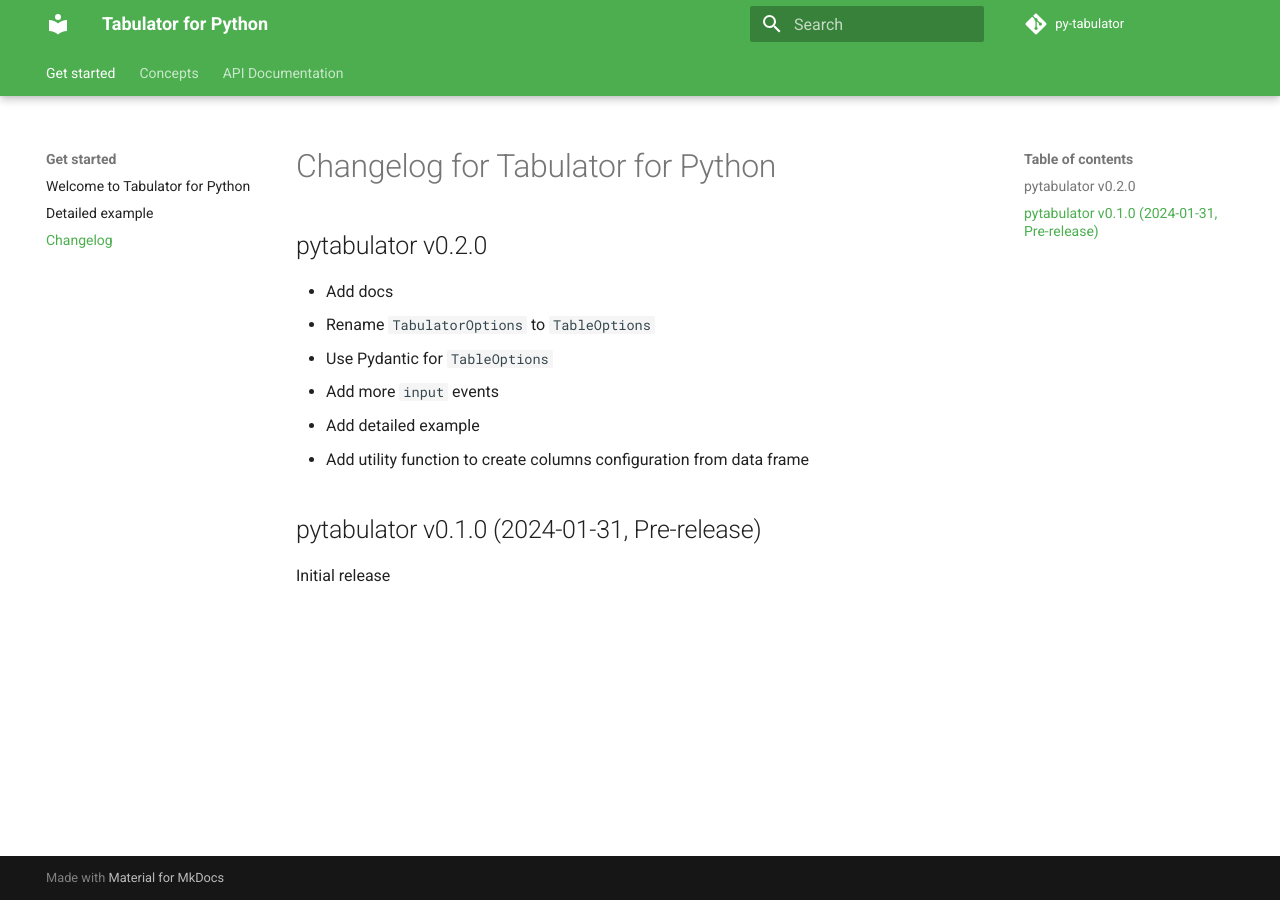
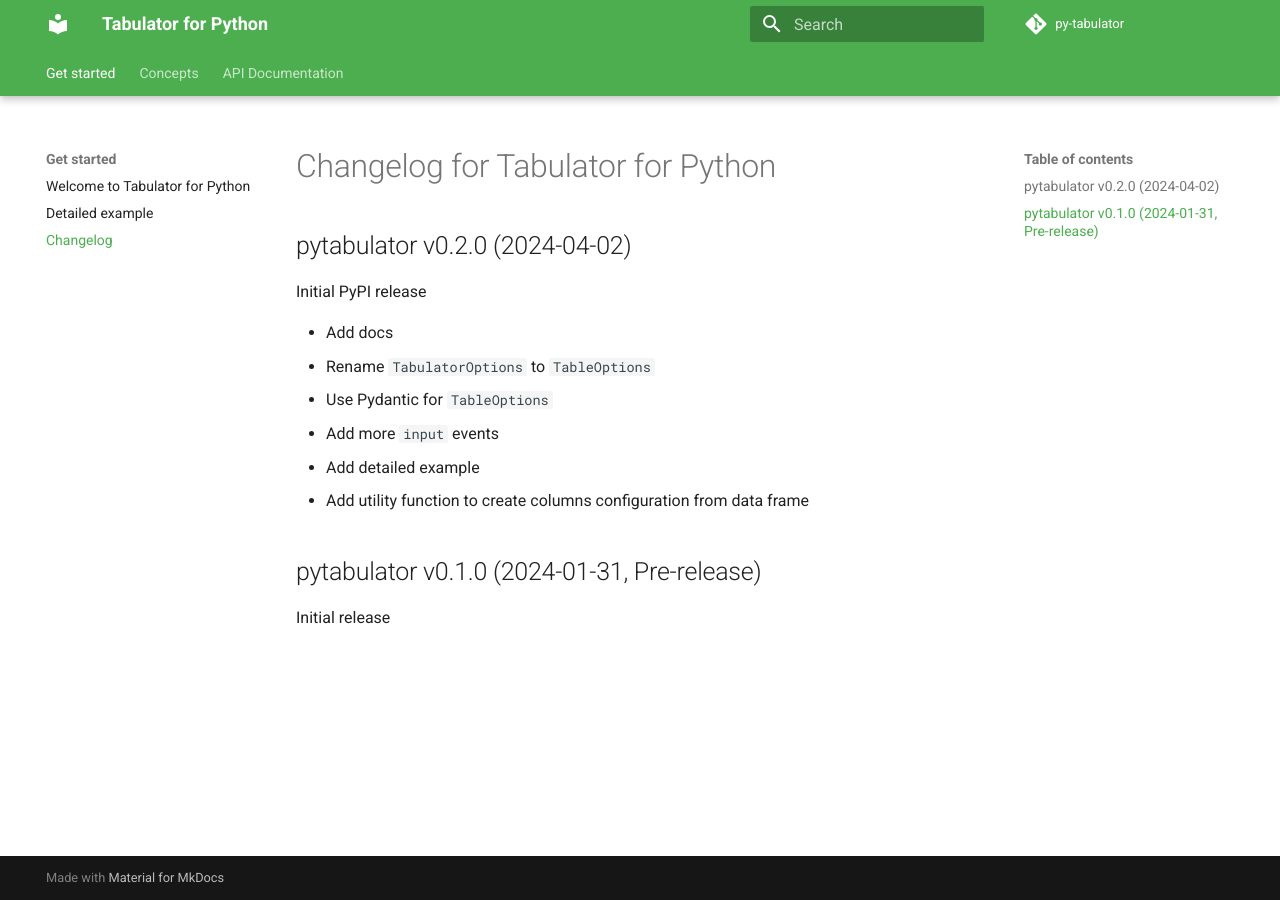
Before and after one commit to eodaGmbH/py-tabulator, an MkDocs documentation site: the page built from docs/changelog.md, in a window 1280 px wide. Built offline with MkDocs 1.6.1 and Material for MkDocs 9.7.7, drawn with Linux system fonts in a browser that asks for light colours; comment, search, counter and statistics services are not loaded.

```diff
--- a/docs/changelog.md
+++ b/docs/changelog.md
@@ -1,6 +1,8 @@
 # Changelog for Tabulator for Python
 
-## pytabulator v0.2.0
+## pytabulator v0.2.0 (2024-04-02)
+
+Initial PyPI release
 
 * Add docs
 * Rename `TabulatorOptions` to `TableOptions`
```
Also changed, not shown: README.md (+1 -0 lines).
